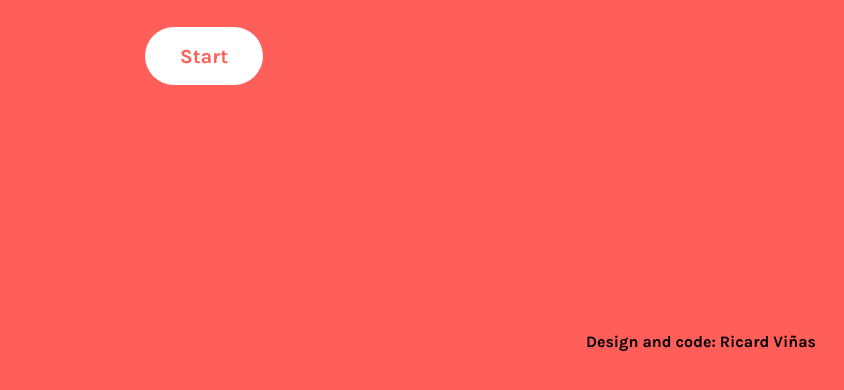
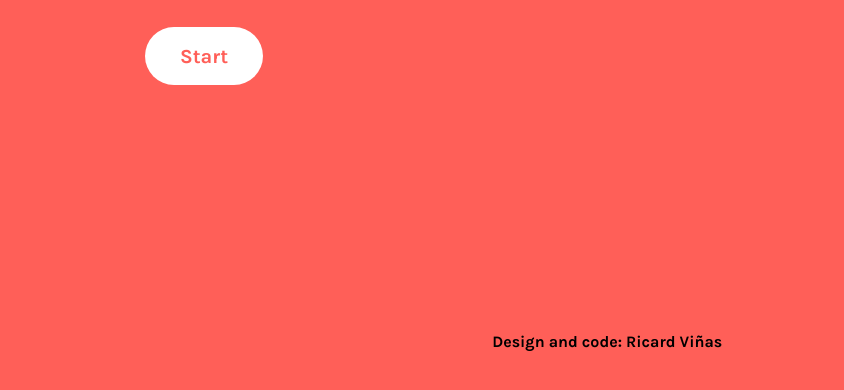
Before and after one commit to VinasRicard/PomodoroTimer, a plain HTML site: page index.html in a window 1280 px wide. Shown: the part 372-762 px from the top of the page, without its empty margins (436-1280 px from the left). Drawn offline with nearby package versions, Linux system fonts and the light colour scheme.

Commit message:
Update credits padding

```diff
--- a/styles.css
+++ b/styles.css
@@ -70,5 +70,5 @@ body {
     font-family: Karla, sans-serif;
     font-size: 22;
     float: right;
-    padding-right: 20px;
+    padding-right: 9%;
 }
```
